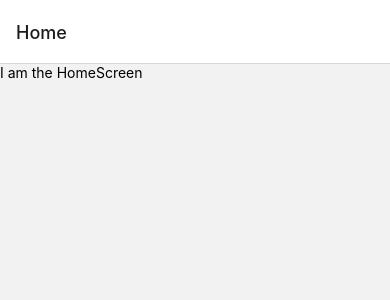
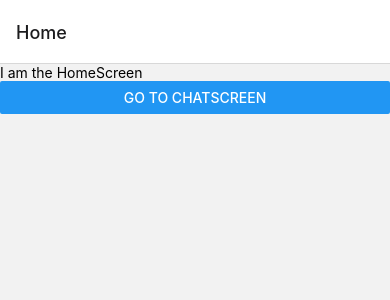
Before and after one commit to zullum/react-native-tinder, a React Native app: screen /Home in a window 390 px wide. Shown: the top 300 px of the page. Built offline with nearby package versions, Linux system fonts and the light colour scheme.

Commit message:
Added auth functionality with hardcoded user.

```diff
--- a/App.js
+++ b/App.js
@@ -1,11 +1,16 @@
 import { NavigationContainer } from "@react-navigation/native";
 import React from "react";
+import { AuthProvider } from "./hooks/useAuth";
 import StackNavigator from "./StackNavigator";
 
 export default function App() {
   return (
     <NavigationContainer>
-      <StackNavigator />
+      {/* HOC - Higher Order Component */}
+      <AuthProvider>
+        {/* Passes down the cool stuff to the children */}
+        <StackNavigator />
+      </AuthProvider>
     </NavigationContainer>
   );
 }
--- a/StackNavigator.js
+++ b/StackNavigator.js
@@ -2,13 +2,24 @@ import { createNativeStackNavigator } from "@react-navigation/native-stack";
 import React from "react";
 import { Text, View } from "react-native";
 import HomeScreen from "./screens/HomeScreen";
+import ChatScreen from "./screens/ChatScreen";
+import LoginScreen from "./screens/LoginScreen";
+import useAuth from "./hooks/useAuth";
 
 const Stack = createNativeStackNavigator();
 
 const StackNavigator = () => {
+  const user = useAuth();
   return (
     <Stack.Navigator>
-      <Stack.Screen name="Home" component={HomeScreen} />
+      {user ? (
+        <>
+          <Stack.Screen name="Home" component={HomeScreen} />
+          <Stack.Screen name="Chat" component={ChatScreen} />
+        </>
+      ) : (
+        <Stack.Screen name="LoginScreen" component={LoginScreen} />
+      )}
     </Stack.Navigator>
   );
 };
--- /dev/null
+++ b/hooks/useAuth.js
@@ -0,0 +1,18 @@
+import React, { createContext, useContext } from "react";
+import { View, Text } from "react-native";
+
+const AuthContext = createContext({
+  // Iniatial state of the context
+});
+
+export const AuthProvider = ({ children }) => {
+  return (
+    <AuthContext.Provider value={{ user: "Sanel" }}>
+      {children}
+    </AuthContext.Provider>
+  );
+};
+
+export default function useAuth() {
+  return useContext(AuthContext);
+}
--- a/package.json
+++ b/package.json
@@ -13,6 +13,7 @@
     "@react-navigation/native": "^6.0.6",
     "@react-navigation/native-stack": "^6.2.5",
     "expo": "~43.0.2",
+    "expo-google-app-auth": "^9.0.0",
     "expo-status-bar": "~1.1.0",
     "react": "17.0.1",
     "react-dom": "17.0.1",
--- /dev/null
+++ b/screens/ChatScreen.js
@@ -0,0 +1,12 @@
+import React from "react";
+import { View, Text } from "react-native";
+
+const ChatScreen = () => {
+  return (
+    <View>
+      <Text>I am ChatScreen</Text>
+    </View>
+  );
+};
+
+export default ChatScreen;
--- a/screens/HomeScreen.js
+++ b/screens/HomeScreen.js
@@ -1,10 +1,17 @@
+import { useNavigation } from "@react-navigation/native";
 import React from "react";
-import { View, Text } from "react-native";
+import { View, Text, Button } from "react-native";
 
 const HomeScreen = () => {
+  const navigation = useNavigation();
+
   return (
     <View>
       <Text>I am the HomeScreen</Text>
+      <Button
+        title="Go to ChatScreen"
+        onPress={() => navigation.navigate("Chat")}
+      />
     </View>
   );
 };
--- /dev/null
+++ b/screens/LoginScreen.js
@@ -0,0 +1,15 @@
+import React from "react";
+import { View, Text } from "react-native";
+import useAuth from "../hooks/useAuth";
+
+const LoginScreen = () => {
+  const { user } = useAuth();
+  console.log(user);
+  return (
+    <View>
+      <Text>I am LoginScreen</Text>
+    </View>
+  );
+};
+
+export default LoginScreen;
```
Also changed, not shown: 1 other file (tests, documents, lock files or other folders).
